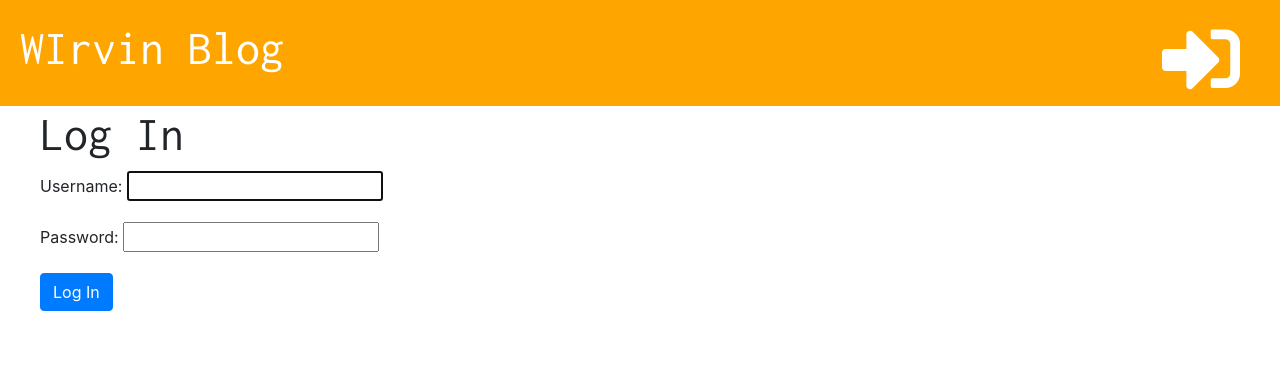
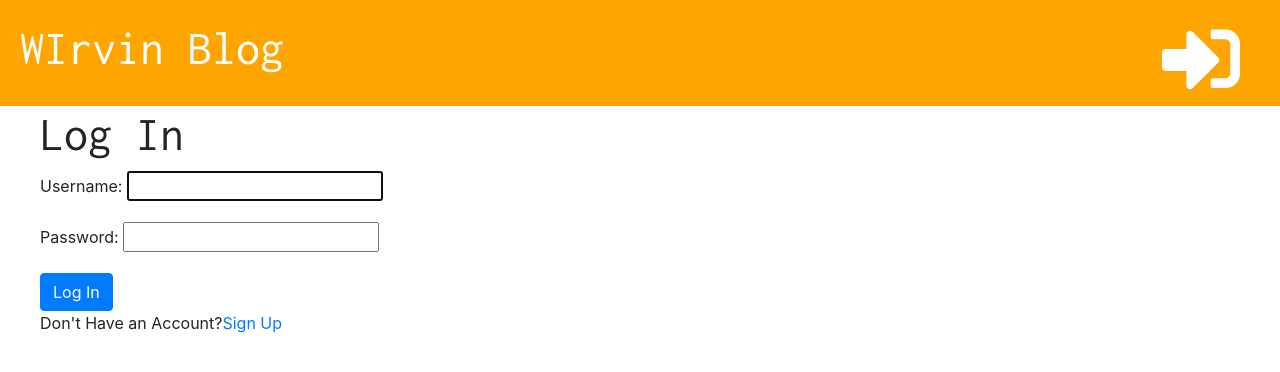
Before and after one commit to WIrvin77/Blogging_App, a Django app: page /accounts/login/ in a window 1280 px wide. Shown: the top 372 px of the page. Run offline with Django 3.2, Linux system fonts and the light colour scheme; some libraries are stand-ins or nearby versions.

Commit message:
add sign up option

```diff
--- a/blogpost/templates/registration/login.html
+++ b/blogpost/templates/registration/login.html
@@ -7,4 +7,5 @@
         {{ form.as_p }}
         <button type="submit" class="btn btn-primary">Log In</button>
     </form>
+    <p>Don't Have an Account?<a href="{% url 'signup' %}">Sign Up</a></p>
 {% endblock %}
```
